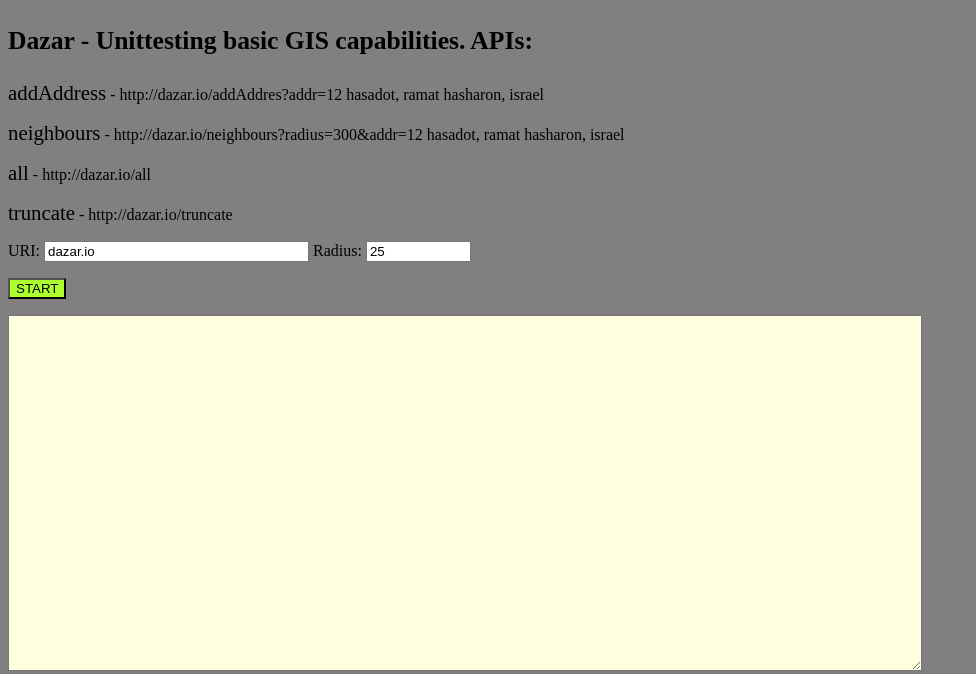
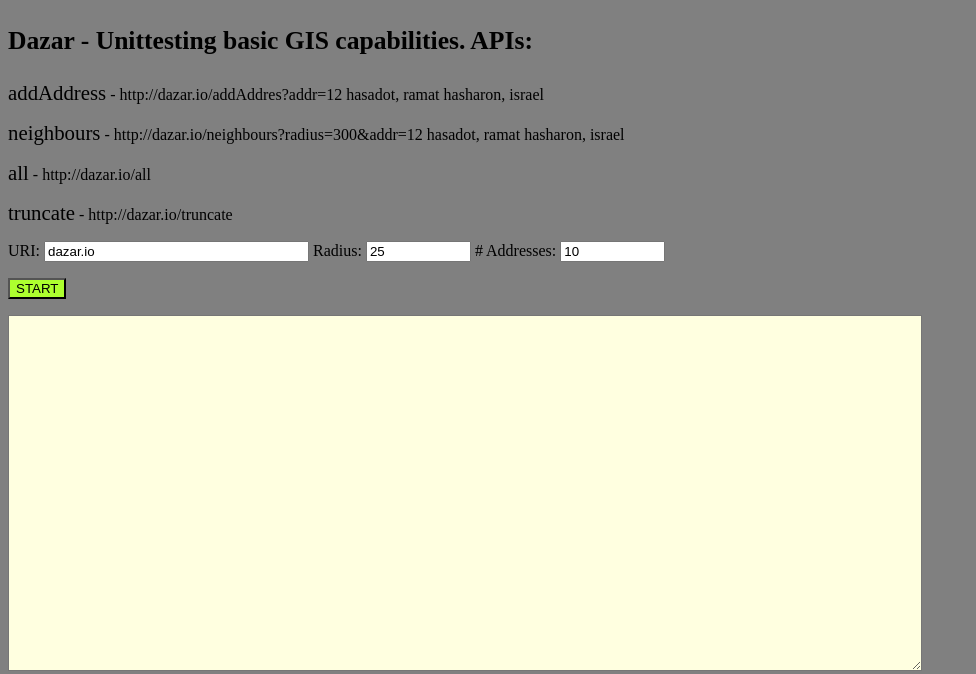
Before and after one commit to alexshacked/dazar, a Python web app: template django_backend/django_backend/templates/gisUnittest.html in a window 1280 px wide. Shown: the top 674 px of the page, without its empty margins (0-976 px from the left). Run offline with Jinja, Linux system fonts and the light colour scheme; the template is opened without the code that fills it, so the values that code supplies are empty.

Commit message:
# addresses

```diff
--- a/django_backend/django_backend/templates/gisUnittest.html
+++ b/django_backend/django_backend/templates/gisUnittest.html
@@ -18,6 +18,8 @@
         <input type="text" name="txtUri" size="30" maxlength="30" />
         Radius:
         <input type="text" name="txtRadius" size="10" maxlength="10" />
+        # Addresses:
+        <input type="text" name="txtAddrs" size="10" maxlength="10" />
     </p>
     <p>
         <input type="button" name="buttonCrawl" style="color: black; background-color: GreenYellow" value="START" />
@@ -89,10 +91,10 @@
         doSend(target)
     }
 
-    function testOneStreet(baseUri, street, range) {
+    function testOneStreet(baseUri, street, range, numAddresses) {
         asyncDisplay('**** Start filling into the database the addresses of street: ' + street + ' ****\n');
         var startUri = baseUri + '/addAddress?addr=';
-        for (var i = 1; i < 10; i++) { // 10 addresses on the street
+        for (var i = 1; i < numAddresses; i++) { // 10 addresses on the street
             var houseAddr = i + street;
             var uri = startUri + houseAddr;
             sendMsg(uri);
@@ -114,14 +116,16 @@
         cleanDisplay();
 
         var street = ' ibn gvirol, tel aviv, israel';
-        radius = document.form1.txtRadius.value
-        testOneStreet(srvLocation, street, radius);
+        radius = document.form1.txtRadius.value;
+        numAddresses =  document.form1.txtAddrs.value;
+        testOneStreet(srvLocation, street, radius, numAddresses);
     }
 
     function onInit() {
         var uri = document.form1.txtUri;
         uri.value = 'dazar.io'
         document.form1.txtRadius.value = 25;
+        document.form1.txtAddrs.value = 10;
     }
 
     buttonCrawl.addEventListener("click", buttonStartTest);
```
